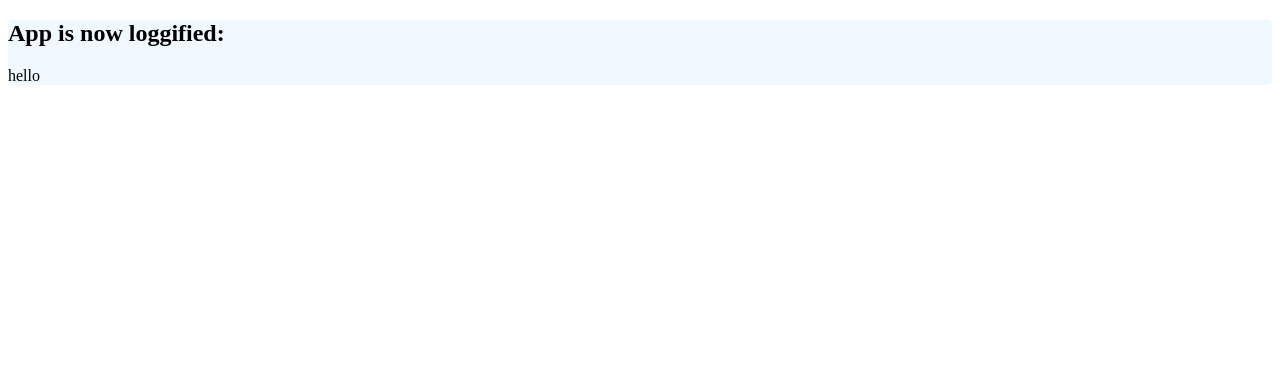
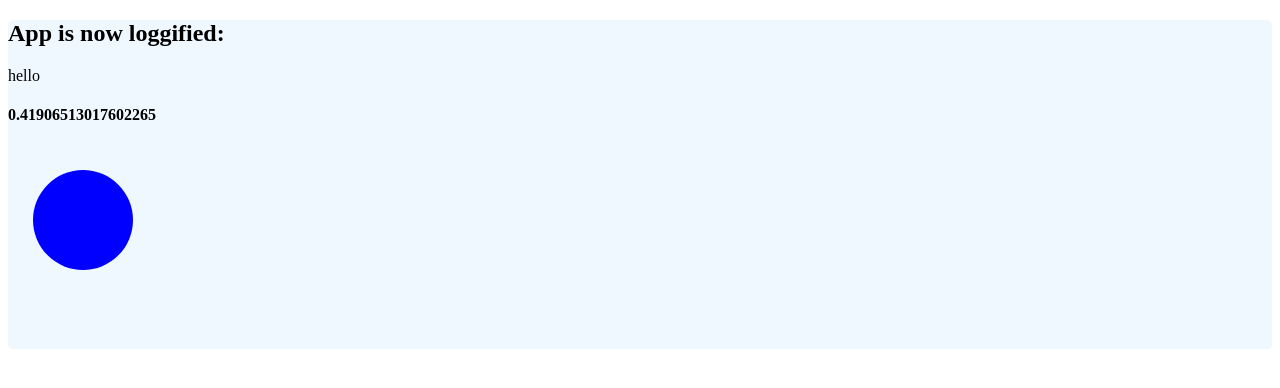
Before and after one commit to saipat/React-Lifecycle-methods, a React (Create React App) app: page / in a window 1280 px wide. Shown: the top 388 px of the page. Built offline with nearby package versions, Linux system fonts and the light colour scheme.

Commit message:
Add componentDidMount to the logger

```diff
--- a/src/App.js
+++ b/src/App.js
@@ -5,13 +5,43 @@
 
   static displayName = "App";
 
+  state = {
+    data: "No data yet"
+  };
+
+  fetchData = () => {
+    console.log("Going to fetch data");
+    setTimeout(
+      () => {
+        console.log("data retrieved");
+        this.setState({
+          data: Math.random()
+        })
+      },
+      1500
+    )
+  }
+
+  componentDidMount() {
+    this.fetchData();
+    const canvasCtx = this.refs.appCanvas.getContext('2d');
+    canvasCtx.fillStyle = "blue";
+    canvasCtx.arc(75, 75, 50, 0, 2 * Math.PI );
+    canvasCtx.fill();
+  }
 
   render() {
-    // console.log(this.state);
 
     return (
       <div>
         hello
+        <h4>{this.state.data}</h4>
+
+        <canvas
+          ref={"appCanvas"}
+          height={200}
+          width={200}
+        />
       </div>
     );
   }
--- a/src/loggify.js
+++ b/src/loggify.js
@@ -5,7 +5,7 @@
 
     let originals = {};
 
-    const methodsToLog = ["componentWillMount"];
+    const methodsToLog = ["componentWillMount", "componentDidMount"];
 
     methodsToLog.forEach( method => {
         if(Wrapped.prototype[method]) {
```
